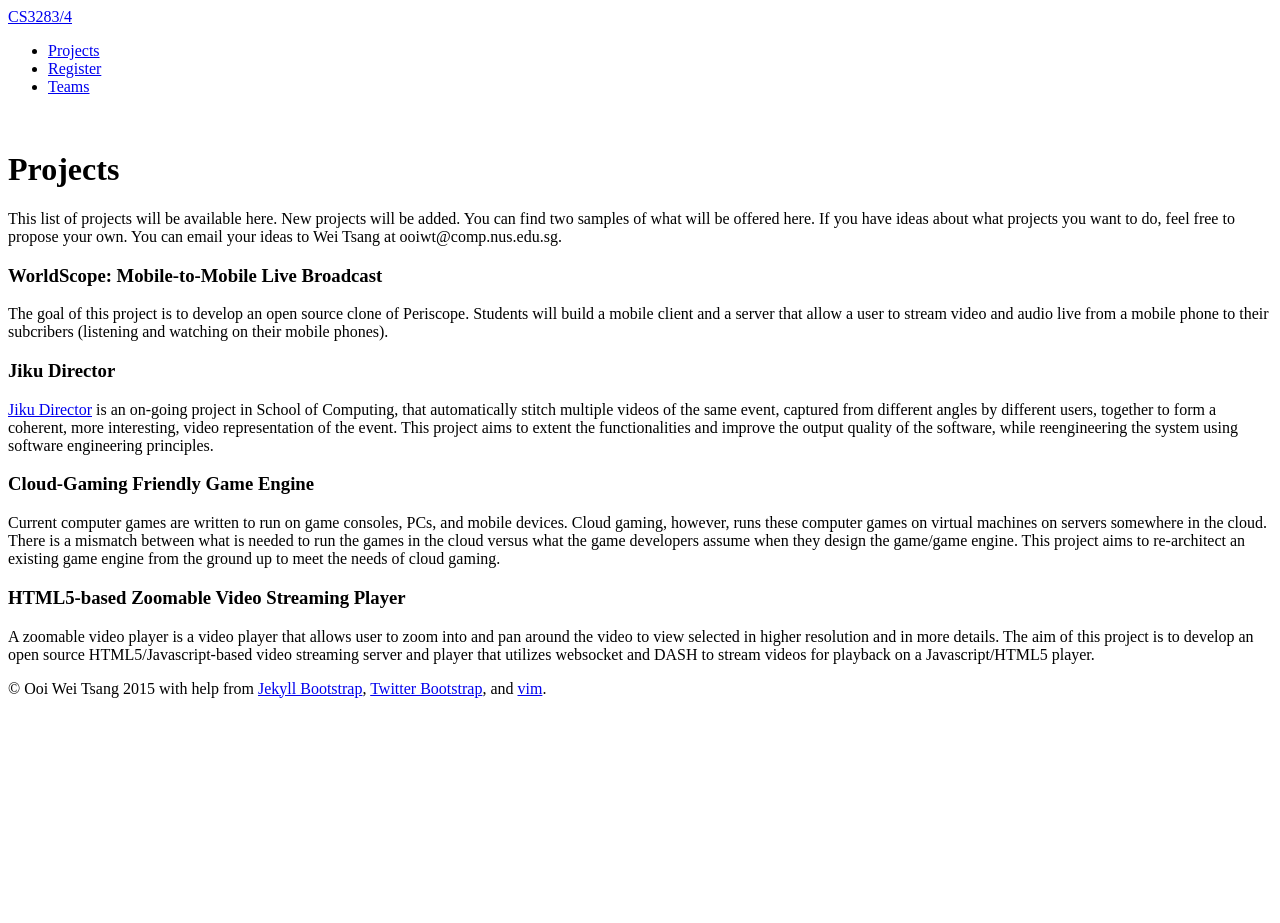
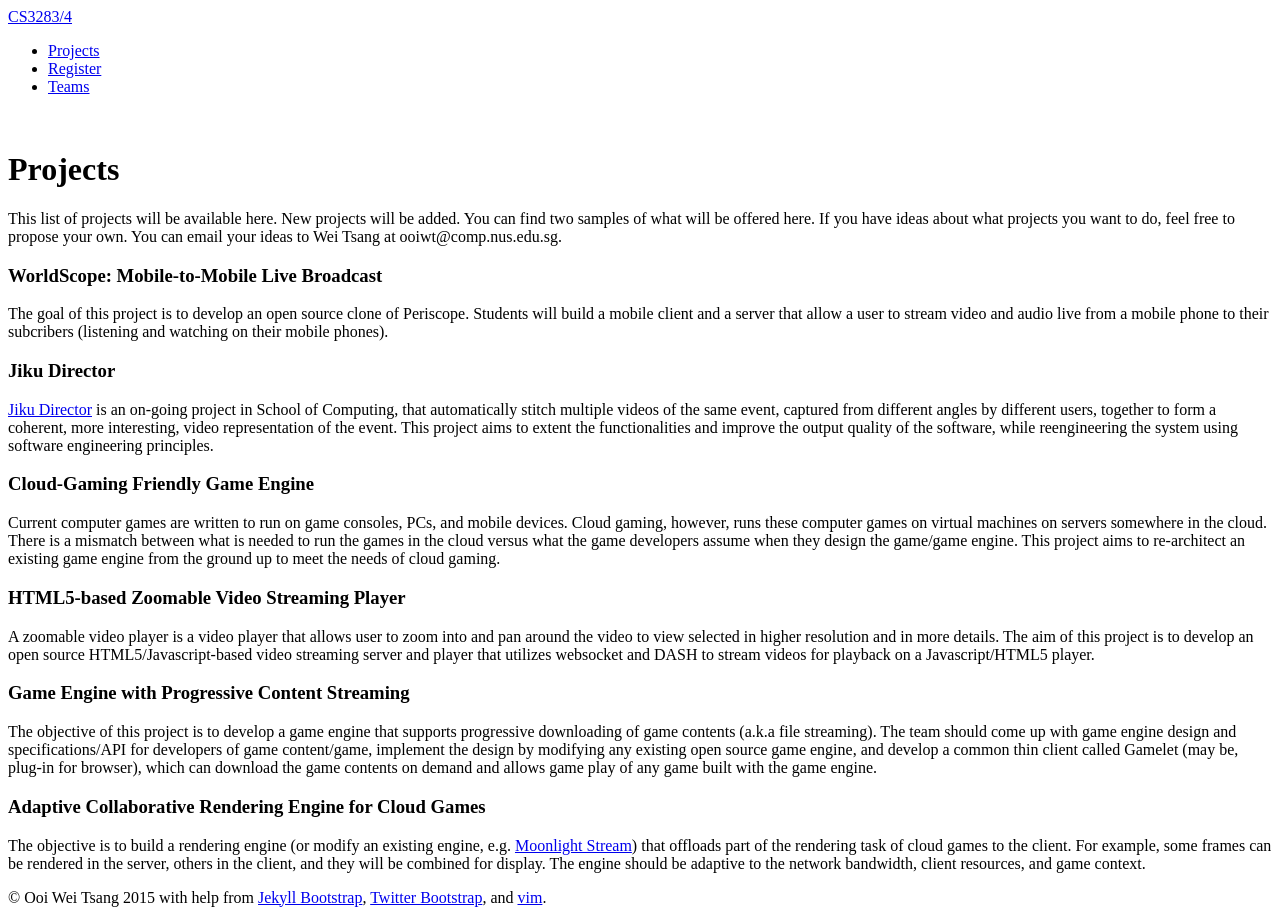
Before and after one commit to nus-mtp/1516, a Jekyll site: the page built from projects.md, in a window 1280 px wide. Built offline with Jekyll 4.4.1, drawn with Linux system fonts in a browser that asks for light colours; before the commit the page ends 900 px from its top, so only the background shows below that.

Commit message:
Added two gamelet-related projects

```diff
--- a/projects.md
+++ b/projects.md
@@ -21,3 +21,11 @@ Current computer games are written to run on game consoles, PCs, and mobile devi
 ### HTML5-based Zoomable Video Streaming Player
 
 A zoomable video player is a video player that allows user to zoom into and pan around the video to view selected in higher resolution and in more details.  The aim of this project is to develop an open source HTML5/Javascript-based video streaming server and player that utilizes websocket and DASH to stream videos for playback on a Javascript/HTML5 player.
+
+### Game Engine with Progressive Content Streaming
+
+The objective of this project is to develop a game engine that supports progressive downloading of game contents (a.k.a file streaming). The team should come up with game engine design and specifications/API for developers of game content/game, implement the design by modifying any existing open source game engine, and develop a common thin client called Gamelet (may be, plug-in for browser), which can download the game contents on demand and allows game play of any game built with the game engine.
+
+### Adaptive Collaborative Rendering Engine for Cloud Games
+
+The objective is to build a rendering engine (or modify an existing engine, e.g. [Moonlight Stream](https://github.com/moonlight-stream)) that offloads part of the rendering task of cloud games to the client.  For example, some frames can be rendered in the server, others in the client, and they will be combined for display.  The engine should be adaptive to the network bandwidth, client resources, and game context.
```
